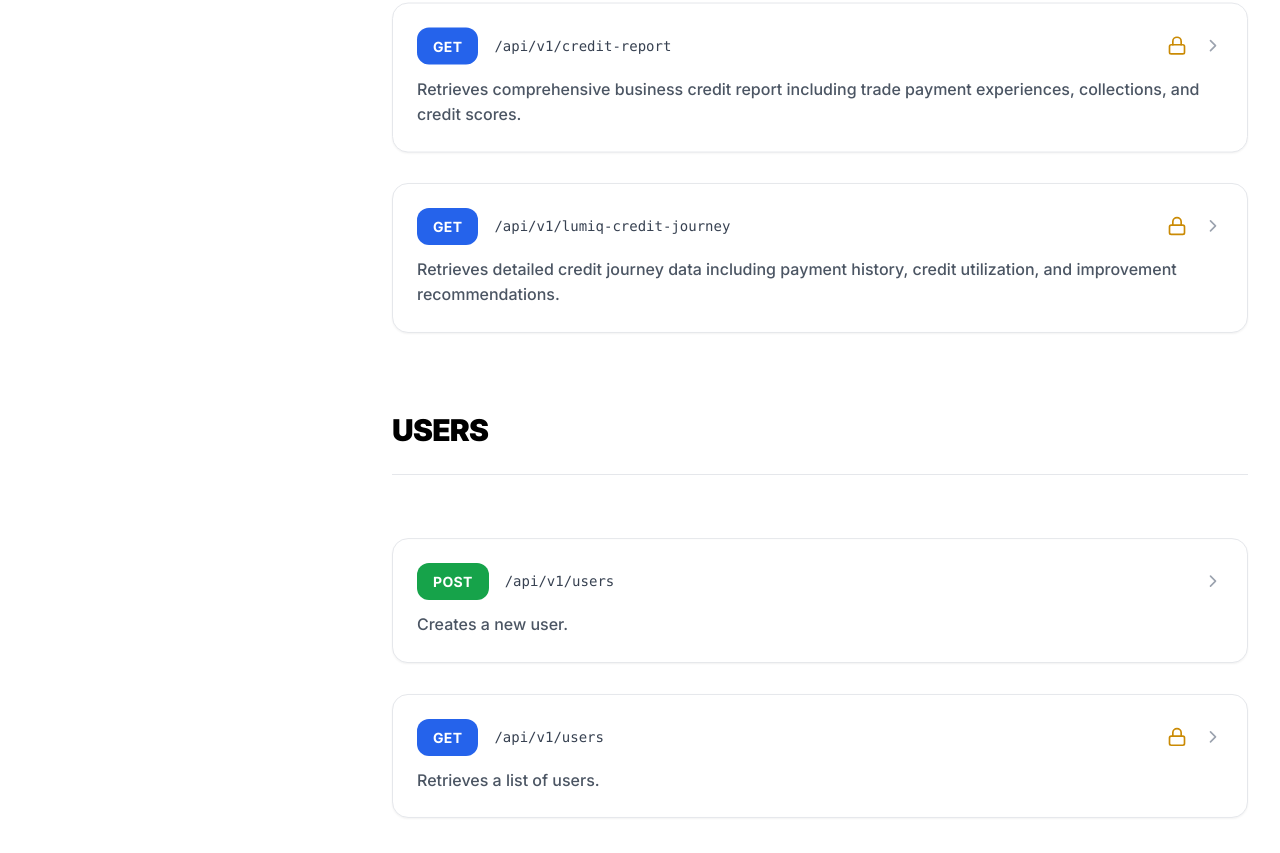
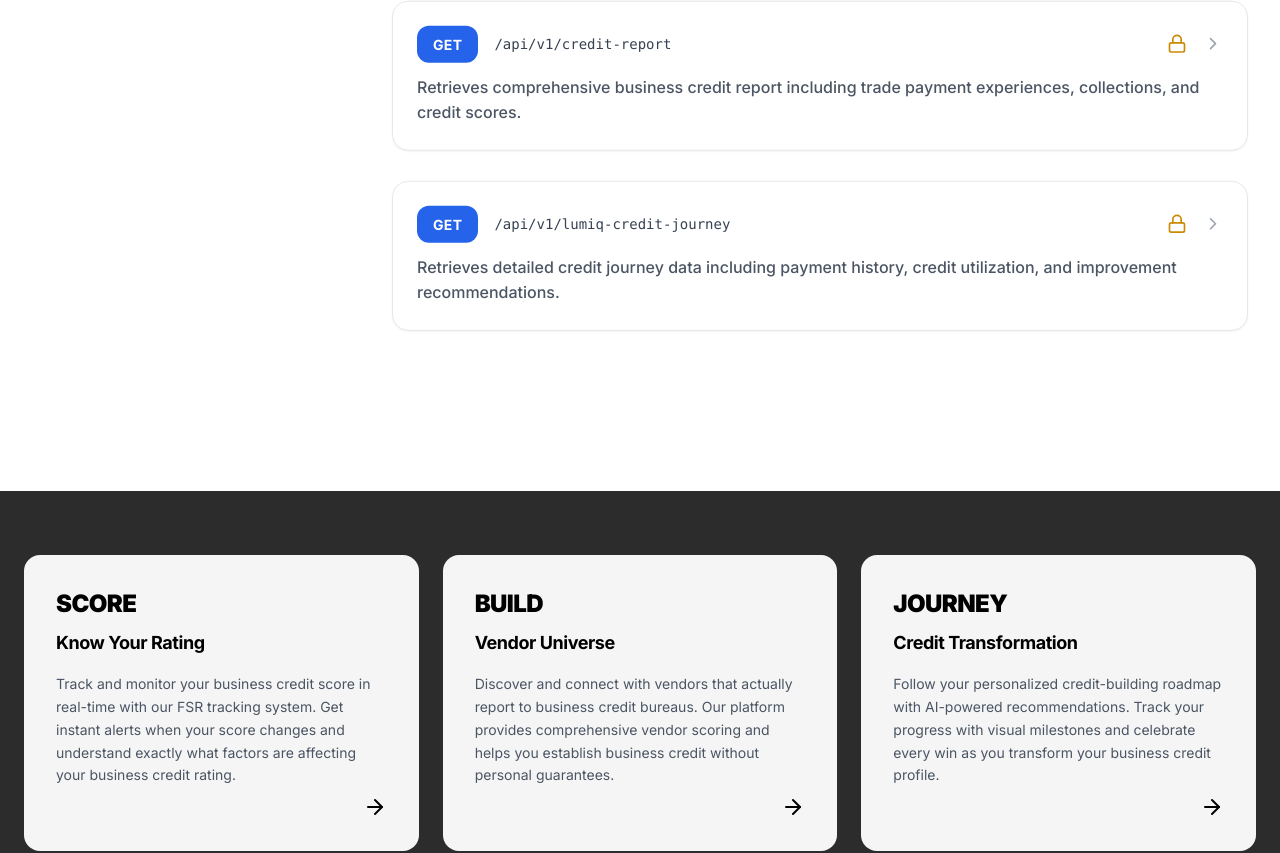
Before and after one commit to FuteurProducts/futeurcredx-docs, a React (Vite) app: page /docs in a window 1280 px wide. Shown: the part 1155-2008 px from the top of the page. Built offline with nearby package versions, Linux system fonts and the light colour scheme.

Commit message:
chore(Docs) Content removed

```diff
--- a/src/pages/Docs.tsx
+++ b/src/pages/Docs.tsx
@@ -58,25 +58,6 @@ const apiData: ApiCategory[] = [
         protected: true,
         description: "Retrieves detailed credit journey data including payment history, credit utilization, and improvement recommendations.",
         parameters: [{ name: "userId", type: "string", description: "The user's unique identifier" }],
-      },
-    ],
-  },
-  {
-    id: "users",
-    name: "Users",
-    endpoints: [
-      {
-        method: "POST",
-        path: "/api/v1/users",
-        protected: false,
-        description: "Creates a new user.",
-        bodySchema: { name: "string", email: "string", password: "string" },
-      },
-      {
-        method: "GET",
-        path: "/api/v1/users",
-        protected: true,
-        description: "Retrieves a list of users.",
       },
     ],
   },
```
